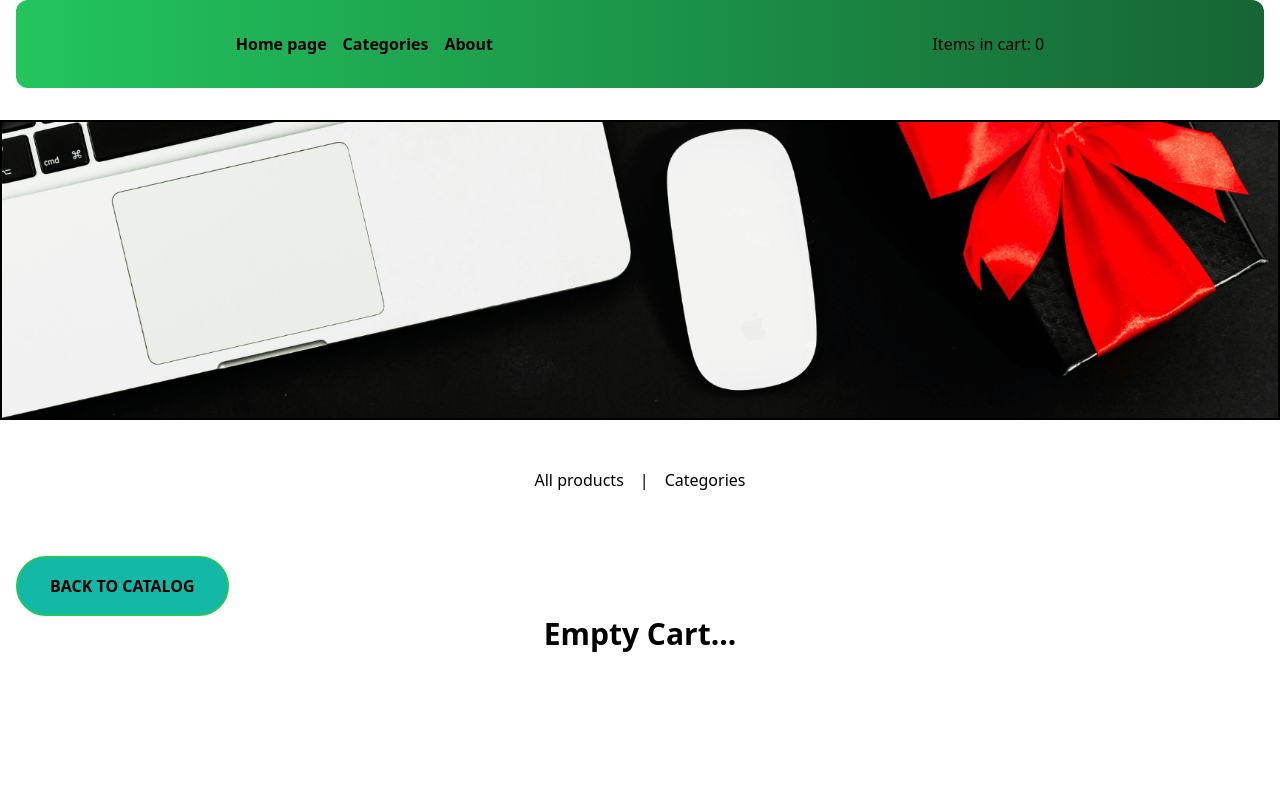
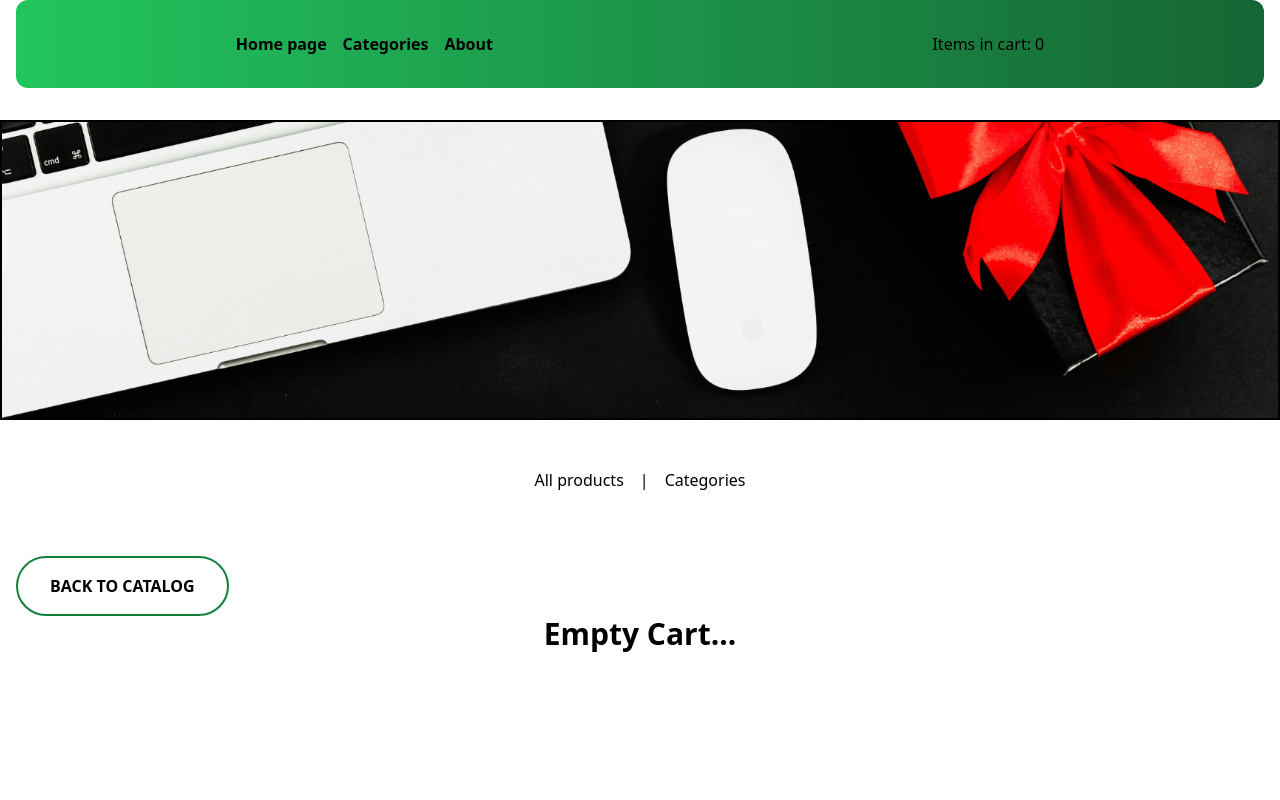
Before and after one commit to MateuszKuruc/vue-shopping-cart, a Vue app: page /cart in a window 1280 px wide. Shown: the top 800 px of the page. Built offline with nearby package versions, Linux system fonts and the light colour scheme.

Commit message:
change button styles

```diff
--- a/src/components/BackButton.vue
+++ b/src/components/BackButton.vue
@@ -1,6 +1,6 @@
 <template>
   <button
-    class="py-4 px-8 mt-4 rounded-full uppercase font-bold border-2 hover:bg-green-200 bg-teal-500 border-green-500 ease-in-out duration-300"
+    class="py-4 px-8 mt-4 rounded-full uppercase font-bold border-2 border-green-700 hover:bg-gray-200 ease-in-out duration-300"
   >
     <slot>
       <span> Back to catalog </span>
--- a/src/components/CartButton.vue
+++ b/src/components/CartButton.vue
@@ -1,6 +1,6 @@
 <template>
   <button
-    class="py-4 px-8 mt-4 rounded-full uppercase font-bold border-2 border-black bg-gradient-to-r from-green-500 to-green-800 ease-in-out duration-700 hover:bg-gradient-to-r hover:from-blue-500 hover:via-indigo-400 hover:to-purple-600"
+    class="py-4 px-8 mt-4 rounded-full uppercase font-bold border-2 border-black bg-gradient-to-r from-green-500 to-green-800 ease-in-out duration-700 hover:bg-gradient-to-r hover:from-red-500 hover:via-yellow-400 hover:to-orange-600"
   >
     <slot>
       <span>Add to cart</span>
```
